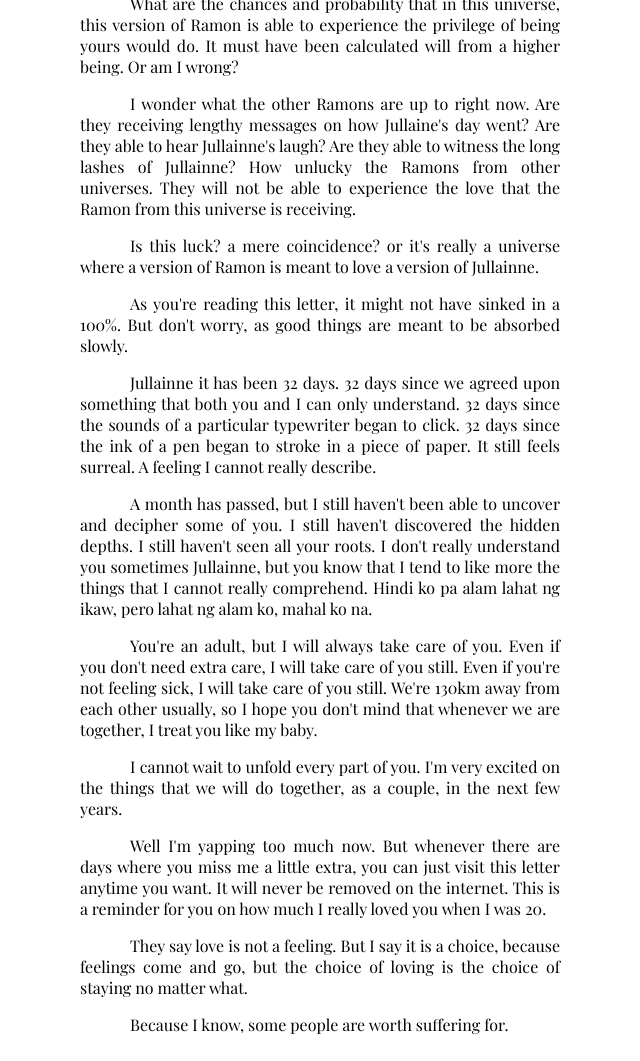
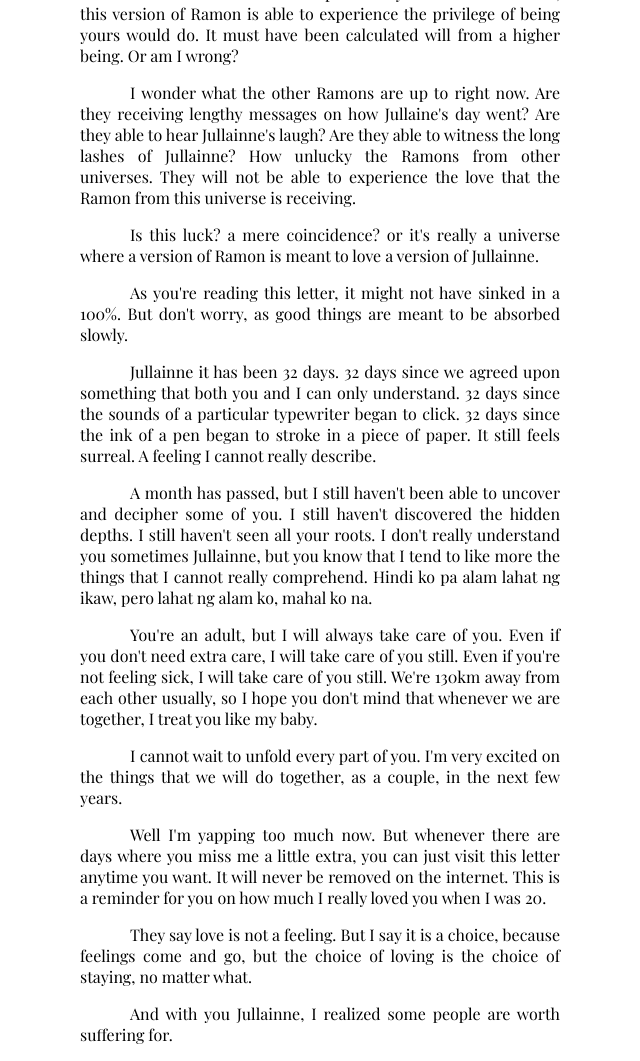
Before and after one commit to saintramon/for-jullainne, a plain HTML site: page index.html in a window 1280 px wide. Shown: the whole page, without its empty margins (320-960 px from the left). Drawn offline with nearby package versions, Linux system fonts and the light colour scheme; a web font is replaced by a local one.

Commit message:
I love you Jullainne Candy Lou

```diff
--- a/index.html
+++ b/index.html
@@ -46,10 +46,10 @@
             Well I'm yapping too much now. But whenever there are days where you miss me a little extra, you can just visit this letter anytime you want. It will never be removed on the internet. This is a reminder for you on how much I really loved you when I was 20.
         </p>
         <p>
-            They say love is not a feeling. But I say it is a choice, because feelings come and go, but the choice of loving is the choice of staying no matter what.
+            They say love is not a feeling. But I say it is a choice, because feelings come and go, but the choice of loving is the choice of staying, no matter what.
         </p>
         <p>
-            Because I know, some people are worth suffering for.
+            And with you Jullainne, I realized some people are worth suffering for.
         </p>
     </div>
 </body>
```
